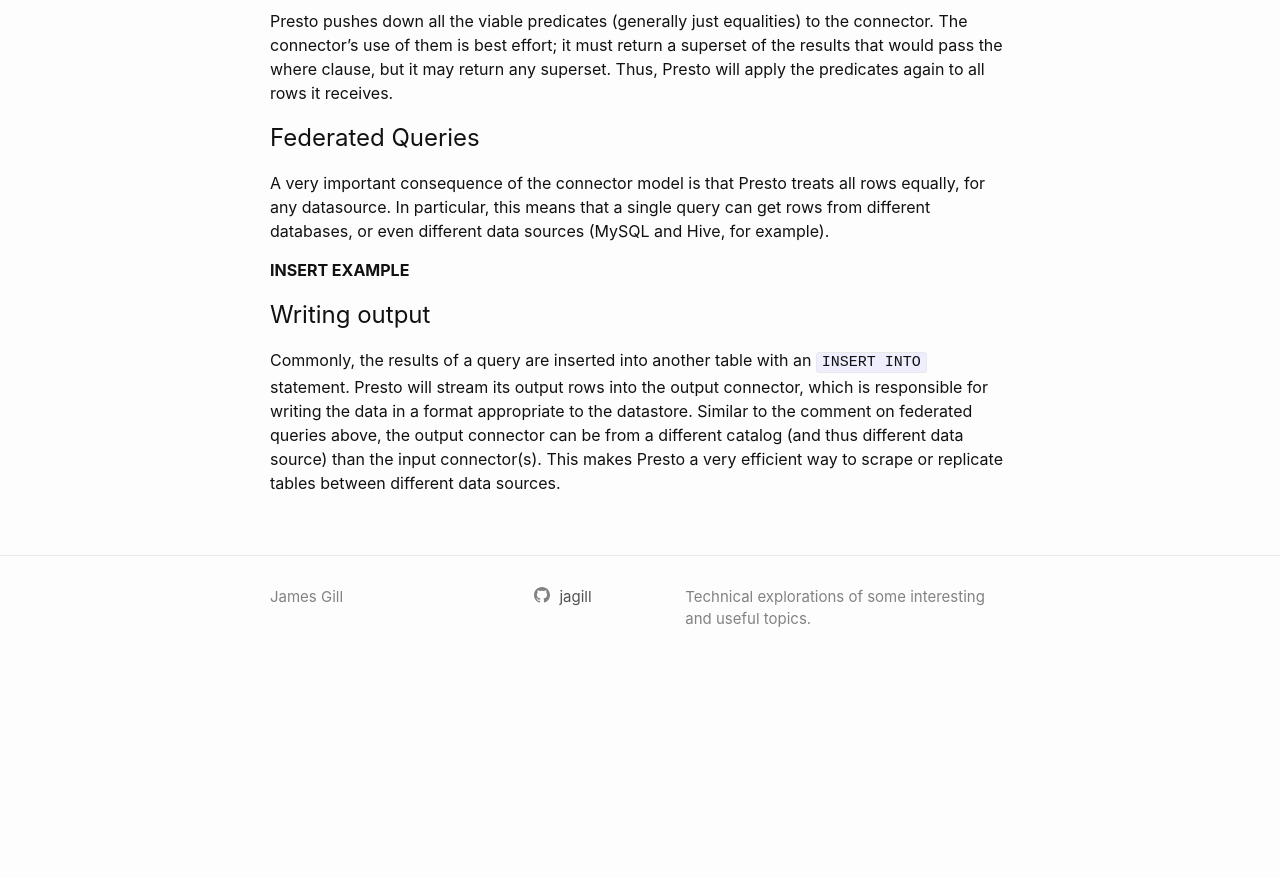
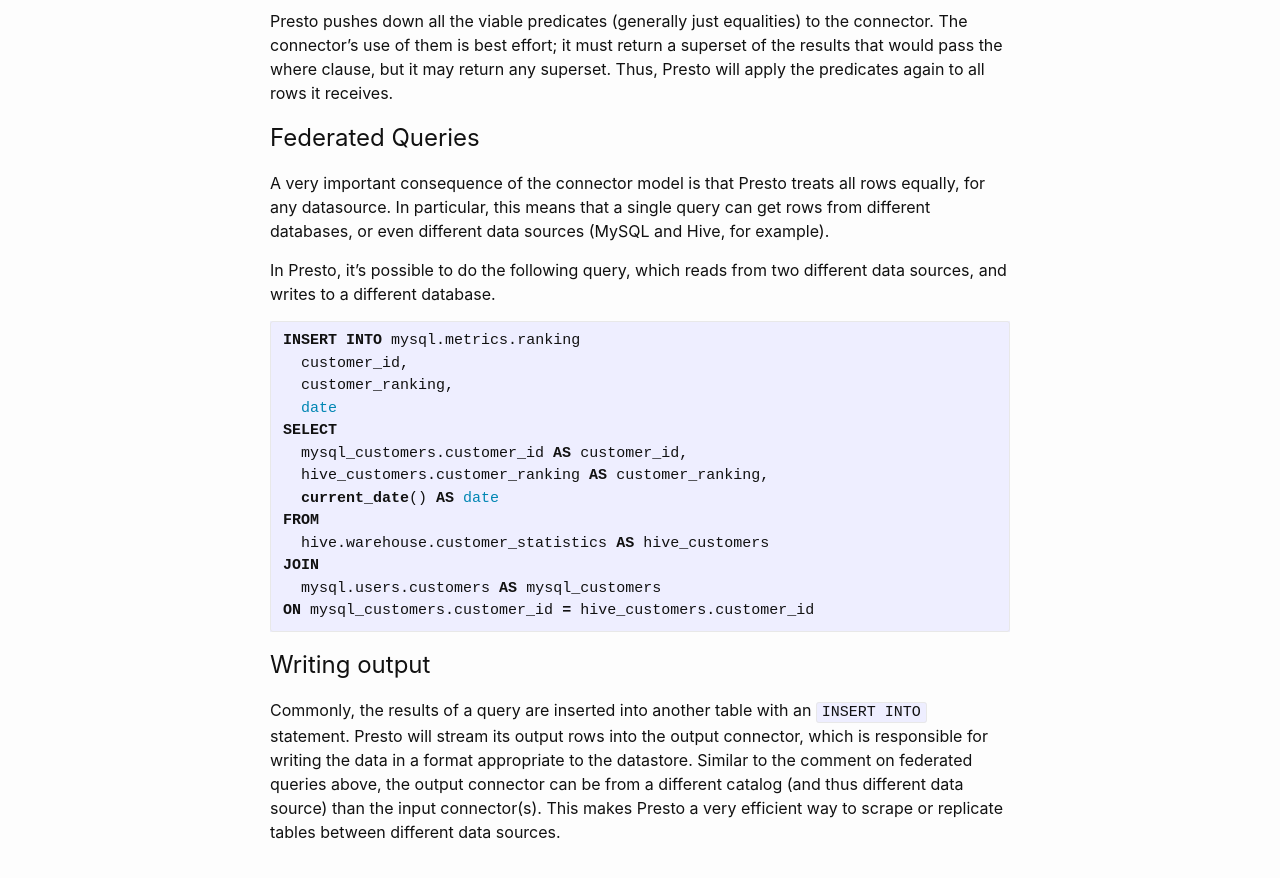
Before and after one commit to jagill/jagill.github.io, a Jekyll site: the page built from _presto/presto-connectors.md, in a window 1280 px wide and 900 px high, scrolled down 1553 px. Shown: the top 878 px of the window. Built offline with Jekyll 4.4.1, drawn with Linux system fonts in a browser that asks for light colours; before the commit the page ends 2244 px from its top, so only the background shows below that.

Commit message:
Adding diagrams and examples.

````diff
--- a/_presto/presto-connectors.md
+++ b/_presto/presto-connectors.md
@@ -83,7 +83,24 @@ rows equally, for any datasource.  In particular, this means that a single query
 can get rows from different databases, or even different data sources (MySQL and
 Hive, for example).
 
-**INSERT EXAMPLE**
+In Presto, it's possible to do the following query, which reads from two
+different data sources, and writes to a different database.
+
+```sql
+INSERT INTO mysql.metrics.ranking
+  customer_id,
+  customer_ranking,
+  date
+SELECT
+  mysql_customers.customer_id AS customer_id,
+  hive_customers.customer_ranking AS customer_ranking,
+  current_date() AS date
+FROM
+  hive.warehouse.customer_statistics AS hive_customers
+JOIN
+  mysql.users.customers AS mysql_customers
+ON mysql_customers.customer_id = hive_customers.customer_id
+```
 
 Writing output
 ==============
````
Also changed, not shown: _presto/presto-joins.md (+2 -2 lines), assets/BroadcastJoin.svg (added), assets/PartitionedJoin.svg (added).
